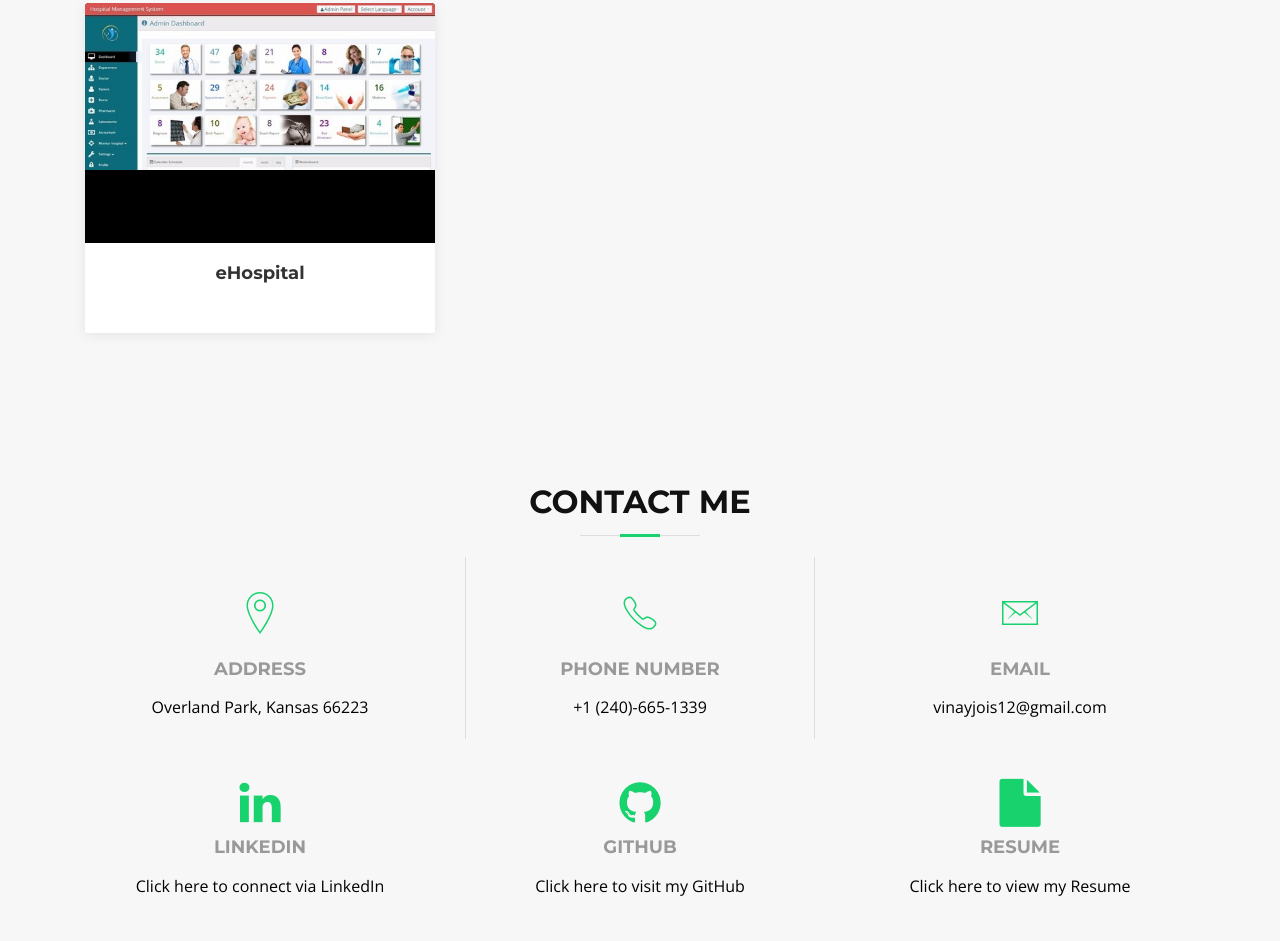
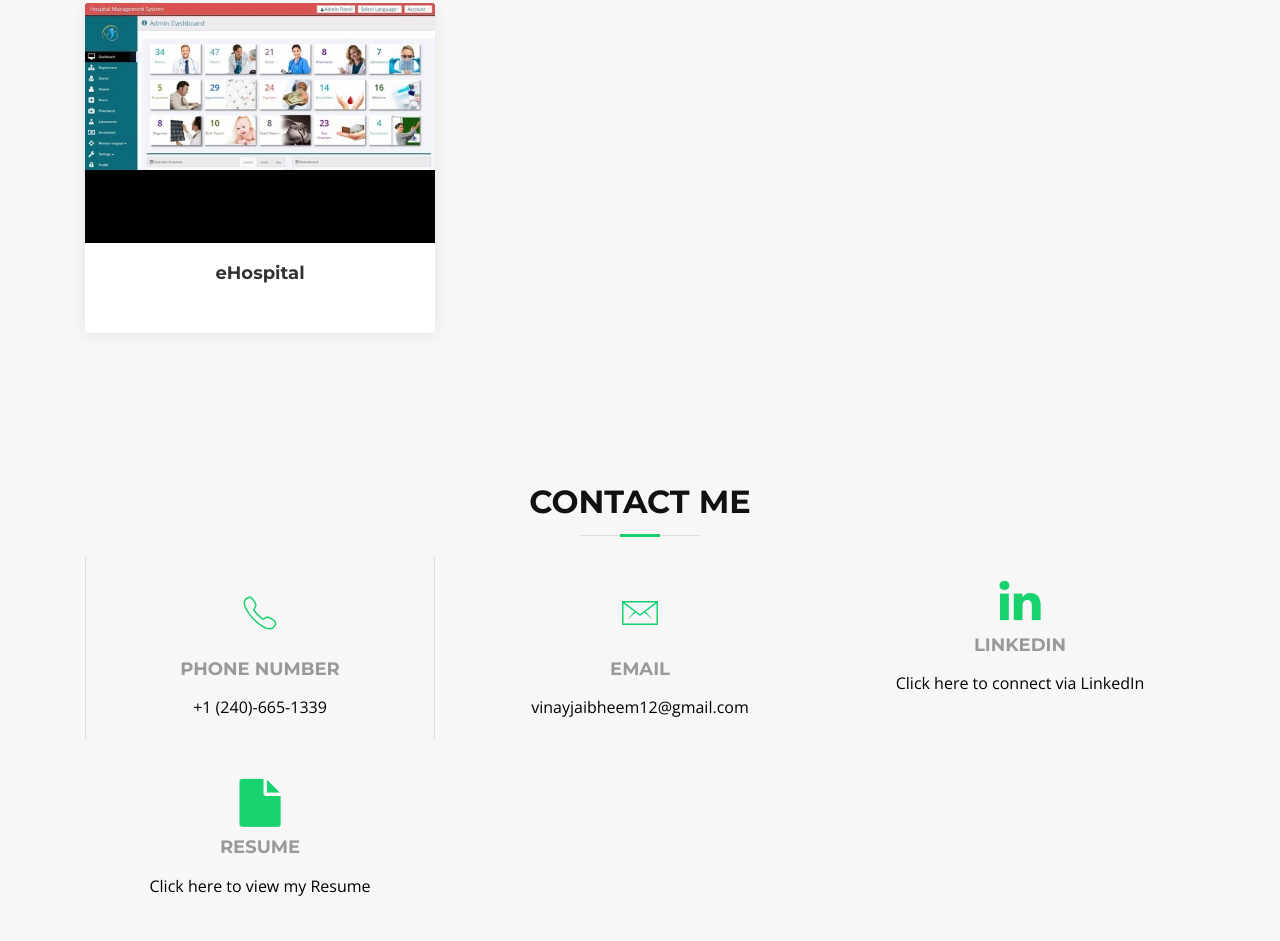
Before and after one commit to vinayjaibheem/vinayjaibheem.github.io, a plain HTML site: page index.html in a window 1280 px wide. Shown: the part 4057-4998 px from the top of the page. Drawn offline with nearby package versions, Linux system fonts and the light colour scheme; files whose address does not match are found by name.

Commit message:
Update info with latest

```diff
--- a/index.html
+++ b/index.html
@@ -664,8 +664,7 @@
               <figure>
                 <img src="img/portfolio/android.jpeg" class="img-fluid" alt="">
                 <button class="btn link-preview" data-toggle="modal"  title="Preview" data-target="#model-04"><i class="ion ion-eye"></i></button>
-                <!--<a href="https://github.com/Nagumkc/android_project" class="link-details" title="More Details"><i class="ion ion-android-open"></i></a>-->
-              </figure>
+                </figure>
 
               <div class="portfolio-info">
                 <h4><a href="">eHospital</a></h4>
@@ -694,11 +693,7 @@
           </div>
           <!--<div class="col-lg-4 col-md-6 portfolio-item filter-web" data-wow-delay="0.1s">
             <div class="portfolio-wrap">
-              <figure>
-                <img src="img/portfolio/parking.png" class="img-fluid" alt="">
-                <button class="btn link-preview" data-toggle="modal"  title="Preview" data-target="#model-05"><i class="ion ion-eye"></i></button>
-                &lt;!&ndash;<a href="https://github.com/Nagumkc/hackathon_Project" class="link-details" title="More Details"><i class="ion ion-android-open"></i></a>&ndash;&gt;
-              </figure>
+
 
               <div class="portfolio-info">
                 <h4><a href="#">Go Parking</a></h4>
@@ -1017,13 +1012,13 @@
 
         <div class="row contact-info">
 
-          <div class="col-md-4">
-            <div class="contact-address">
-              <i class="ion-ios-location-outline"></i>
-              <h3>Address</h3>
-              <address>Overland Park, Kansas 66223</address>
-            </div>
-          </div>
+<!--          <div class="col-md-4">-->
+<!--            <div class="contact-address">-->
+<!--              <i class="ion-ios-location-outline"></i>-->
+<!--              <h3>Address</h3>-->
+<!--              <address>United States</address>-->
+<!--            </div>-->
+<!--          </div>-->
 
           <div class="col-md-4">
             <div class="contact-phone">
@@ -1037,7 +1032,7 @@
             <div class="contact-email">
               <i class="ion-ios-email-outline"></i>
               <h3>Email</h3>
-              <p><a href="mailto:vinayjois12@gmail.com">vinayjois12@gmail.com</a></p>
+              <p><a href="mailto:vinayjaibheem12@gmail.com">vinayjaibheem12@gmail.com</a></p>
             </div>
           </div>
 
@@ -1049,19 +1044,19 @@
             </div>
           </div>
 
-          <div class="col-md-4">
-            <div class="contact-email">
-              <i class="fa fa-github"></i>
-              <h3>GitHub</h3>
-              <p><a href="https://github.com/vinayjaibheem">Click here to visit my GitHub</a></p>
-            </div>
-          </div>
+<!--          <div class="col-md-4">-->
+<!--            <div class="contact-email">-->
+<!--              <i class="fa fa-github"></i>-->
+<!--              <h3>GitHub</h3>-->
+<!--              <p><a href="https://github.com/vinayjaibheem">Click here to visit my GitHub</a></p>-->
+<!--            </div>-->
+<!--          </div>-->
 
           <div class="col-md-4">
             <div class="contact-email">
               <i class="fa fa-file"></i>
               <h3>Resume</h3>
-              <p><a href="https://github.com/vinayjaibheem/vinayjaibheem.github.io/blob/master/01technical_vinayjaibheem_o.pdf">Click here to view my Resume</a></p>
+              <p><a href="https://github.com/vinayjaibheem/vinayjaibheem.github.io/blob/master/01technical_vinayjaibheem.pdf">Click here to view my Resume</a></p>
             </div>
           </div>
 
```
Also changed, not shown: 1 other file.
